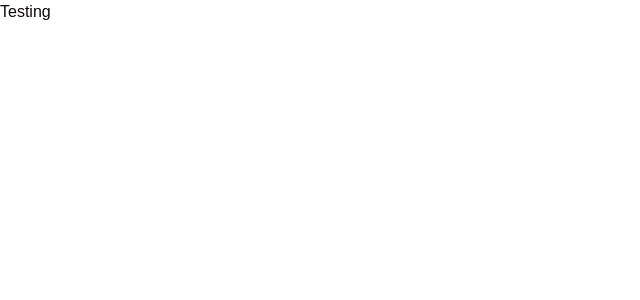
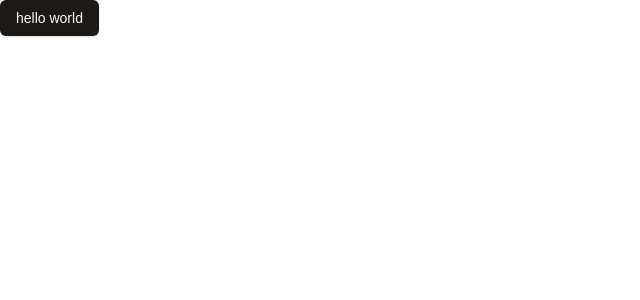
Before and after one commit to sharjeel-ahmed17/gaiic_hackathon_3, a Next.js app: page /testing in a window 1280 px wide. Shown: the top 300 px of the page, without its empty margins (0-640 px from the left). Built offline with nearby package versions, Linux system fonts and the light colour scheme.

Commit message:
sanity setup and generate token

```diff
--- a/package.json
+++ b/package.json
@@ -9,12 +9,18 @@
     "lint": "next lint"
   },
   "dependencies": {
+    "@radix-ui/react-slot": "^1.1.1",
+    "@sanity/image-url": "^1.1.0",
+    "@sanity/vision": "^3.69.0",
     "class-variance-authority": "^0.7.1",
     "clsx": "^2.1.1",
     "lucide-react": "^0.471.0",
     "next": "14.2.15",
+    "next-sanity": "^9.8.35",
     "react": "^18",
     "react-dom": "^18",
+    "sanity": "^3.69.0",
+    "styled-components": "^6.1.14",
     "tailwind-merge": "^2.6.0",
     "tailwindcss-animate": "^1.0.7"
   },
--- /dev/null
+++ b/src/app/studio/[[...tool]]/page.tsx
@@ -0,0 +1,19 @@
+/**
+ * This route is responsible for the built-in authoring environment using Sanity Studio.
+ * All routes under your studio path is handled by this file using Next.js' catch-all routes:
+ * https://nextjs.org/docs/routing/dynamic-routes#catch-all-routes
+ *
+ * You can learn more about the next-sanity package here:
+ * https://github.com/sanity-io/next-sanity
+ */
+
+import { NextStudio } from 'next-sanity/studio'
+import config from '../../../../sanity.config'
+
+export const dynamic = 'force-static'
+
+export { metadata, viewport } from 'next-sanity/studio'
+
+export default function StudioPage() {
+  return <NextStudio config={config} />
+}
--- a/src/app/testing/page.tsx
+++ b/src/app/testing/page.tsx
@@ -1,8 +1,12 @@
+import { Button } from "@/components/ui/button"
 
 
 const Testing = () => {
   return (
-    <div>Testing</div>
+    <>
+    {/* button  */}
+    <Button>hello world</Button>
+    </>
   )
 }
 
--- /dev/null
+++ b/src/components/ui/button.tsx
@@ -0,0 +1,57 @@
+import * as React from "react"
+import { Slot } from "@radix-ui/react-slot"
+import { cva, type VariantProps } from "class-variance-authority"
+
+import { cn } from "@/lib/utils"
+
+const buttonVariants = cva(
+  "inline-flex items-center justify-center gap-2 whitespace-nowrap rounded-md text-sm font-medium transition-colors focus-visible:outline-none focus-visible:ring-1 focus-visible:ring-ring disabled:pointer-events-none disabled:opacity-50 [&_svg]:pointer-events-none [&_svg]:size-4 [&_svg]:shrink-0",
+  {
+    variants: {
+      variant: {
+        default:
+          "bg-primary text-primary-foreground shadow hover:bg-primary/90",
+        destructive:
+          "bg-destructive text-destructive-foreground shadow-sm hover:bg-destructive/90",
+        outline:
+          "border border-input bg-background shadow-sm hover:bg-accent hover:text-accent-foreground",
+        secondary:
+          "bg-secondary text-secondary-foreground shadow-sm hover:bg-secondary/80",
+        ghost: "hover:bg-accent hover:text-accent-foreground",
+        link: "text-primary underline-offset-4 hover:underline",
+      },
+      size: {
+        default: "h-9 px-4 py-2",
+        sm: "h-8 rounded-md px-3 text-xs",
+        lg: "h-10 rounded-md px-8",
+        icon: "h-9 w-9",
+      },
+    },
+    defaultVariants: {
+      variant: "default",
+      size: "default",
+    },
+  }
+)
+
+export interface ButtonProps
+  extends React.ButtonHTMLAttributes<HTMLButtonElement>,
+    VariantProps<typeof buttonVariants> {
+  asChild?: boolean
+}
+
+const Button = React.forwardRef<HTMLButtonElement, ButtonProps>(
+  ({ className, variant, size, asChild = false, ...props }, ref) => {
+    const Comp = asChild ? Slot : "button"
+    return (
+      <Comp
+        className={cn(buttonVariants({ variant, size, className }))}
+        ref={ref}
+        {...props}
+      />
+    )
+  }
+)
+Button.displayName = "Button"
+
+export { Button, buttonVariants }
--- /dev/null
+++ b/src/sanity/schemaTypes/index.ts
@@ -0,0 +1,5 @@
+import { type SchemaTypeDefinition } from 'sanity'
+
+export const schema: { types: SchemaTypeDefinition[] } = {
+  types: [],
+}
```
Also changed, not shown: sanity.cli.ts (added, +10 -0 lines), sanity.config.ts (added, +28 -0 lines), src/sanity/env.ts (added, +20 -0 lines), src/sanity/lib/client.ts (added, +10 -0 lines), src/sanity/lib/image.ts (added, +11 -0 lines), src/sanity/lib/live.ts (added, +13 -0 lines), src/sanity/structure.ts (added, +7 -0 lines), 2 other files (tests, documents, lock files or other folders).
